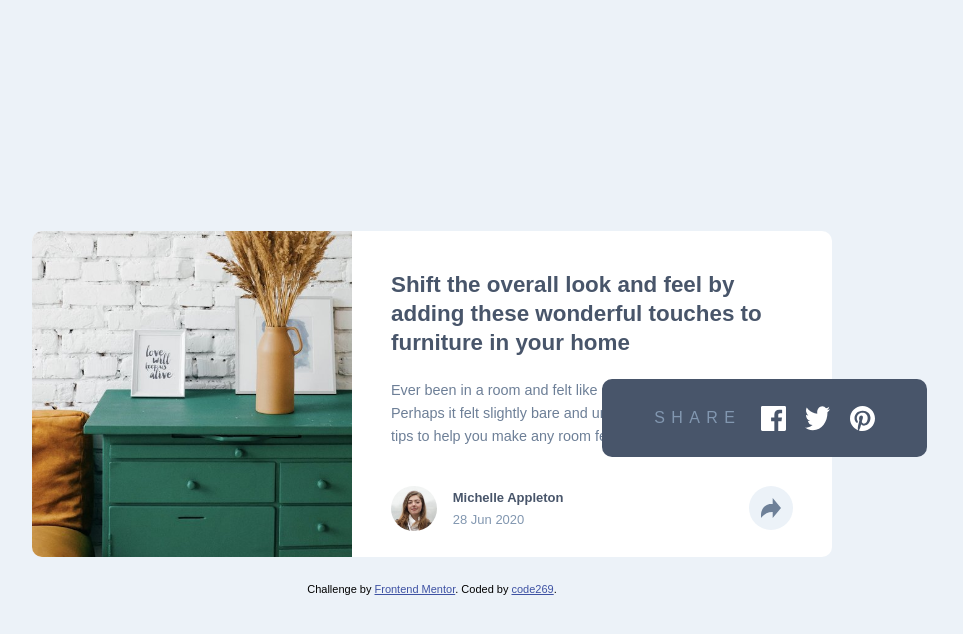
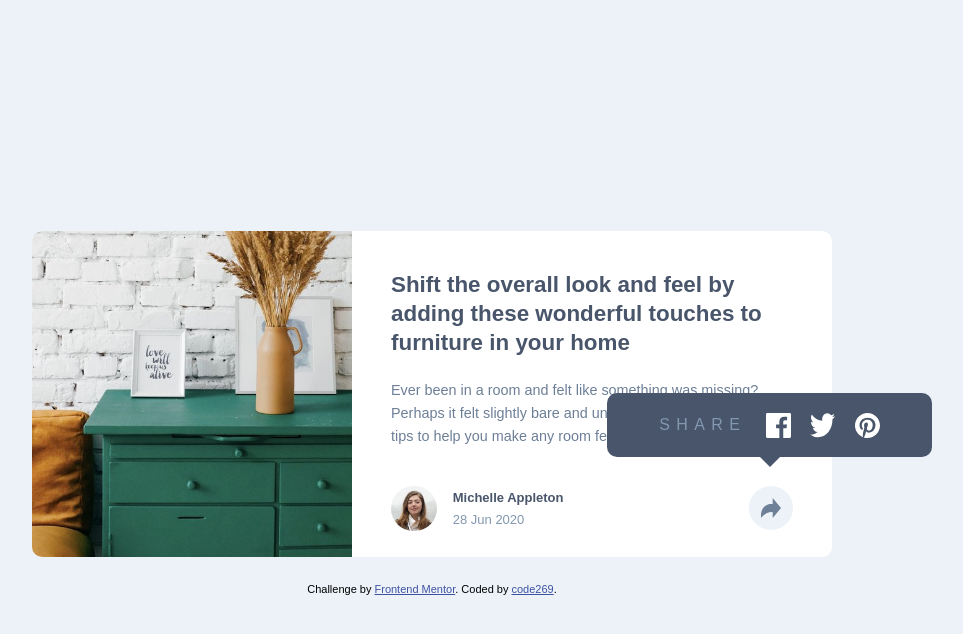
Before and after one commit to code269/fem-article-pv-component, a plain HTML site: page index.html in a window 1280 px wide. Both pictures are taken after a click on the button 979 px from the left and 508 px from the top of the page. Shown: the whole page, without its empty margins (208-1171 px from the left). Drawn offline with Linux system fonts and the light colour scheme.

Commit message:
Added cone to desktop popup

```diff
--- a/styles.css
+++ b/styles.css
@@ -207,16 +207,25 @@
     object-position: left 10%;
   }
 
-  /* .article-card__content {
-    position: static;
-  } */
-
   .popup {
     justify-content: center;
+    padding: 1.5em 2.5em;
     max-inline-size: 25em;
     border-radius: 10px;
+    transform: translate(255px, -100px);
+  }
 
-    transform: translate(250px, -100px);
+  .popup::after {
+    content: '';
+    position: absolute;
+
+    bottom: -10px;
+    left: 50%;
+    transform: translateX(-50%);
+
+    /* Triangle shape */
+    border-inline: 10px solid transparent;
+    border-block-start: 10px solid var(--dark-grey-blue);
   }
 
   #close-share {
```
Also changed, not shown: to-do.txt.
